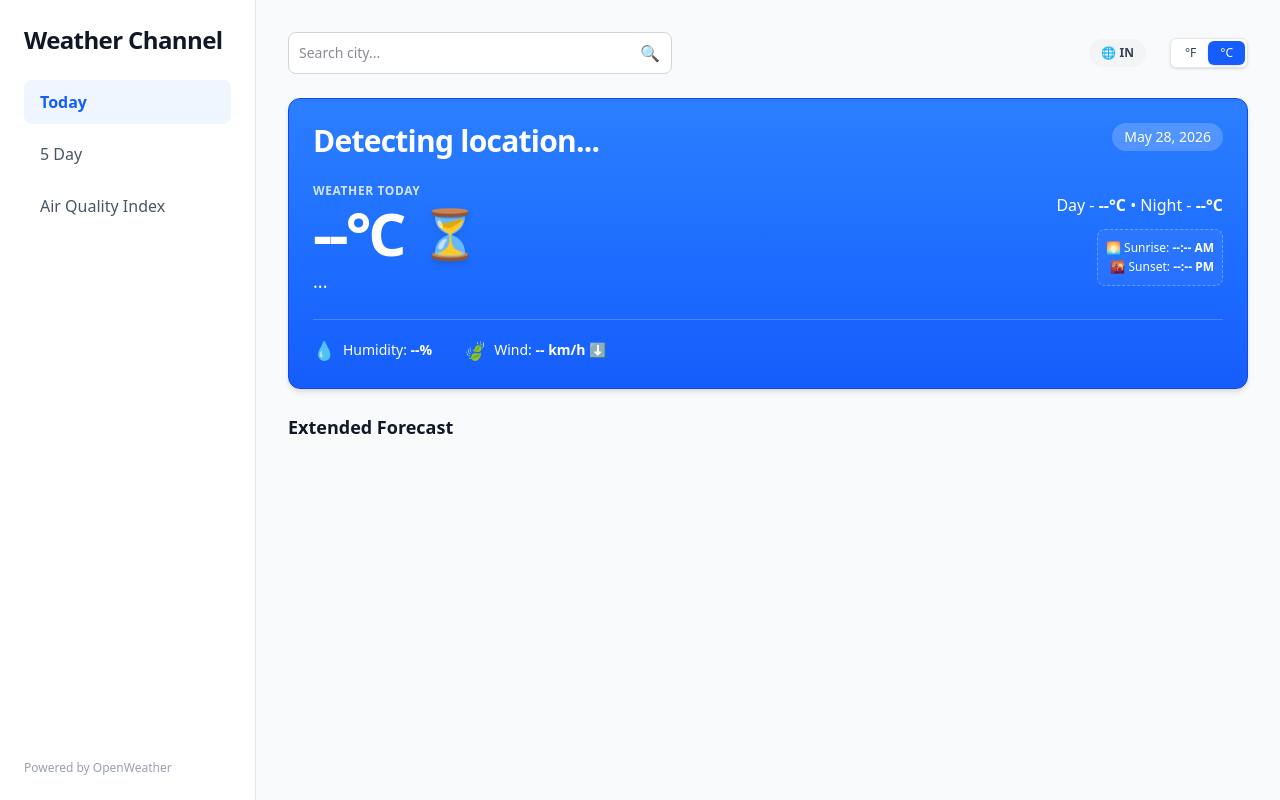
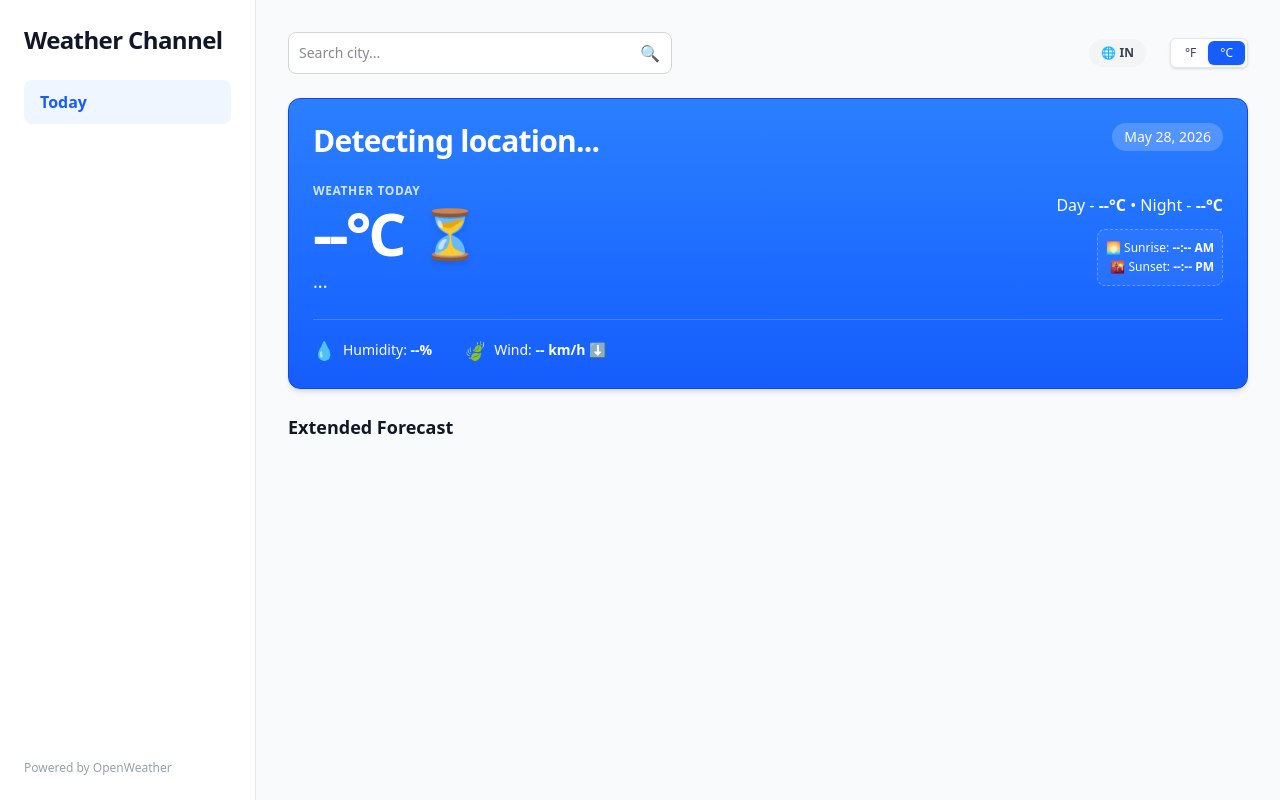
Before and after one commit to Shivank-Arya/project---weather-forecast-app, a website: page distribution/index.html in a window 1280 px wide. Drawn offline with Linux system fonts and the light colour scheme.

Commit message:
setting up for project submission

```diff
--- a/distribution/index.html
+++ b/distribution/index.html
@@ -43,14 +43,15 @@
                         class="flex items-center space-x-3 px-4 py-2.5 rounded-lg font-semibold bg-blue-50 text-blue-600 transition">
                         <span>Today</span>
                     </a>
-                    <a href="5day.html"
+                    <!-- To be added later -->
+                    <!-- <a href="5day.html"
                         class="flex items-center space-x-3 px-4 py-2.5 rounded-lg font-medium text-gray-600 hover:bg-gray-50 hover:text-gray-900 transition">
                         <span>5 Day</span>
                     </a>
                     <a href="aqi.html"
                         class="flex items-center space-x-3 px-4 py-2.5 rounded-lg font-medium text-gray-600 hover:bg-gray-50 hover:text-gray-900 transition">
                         <span>Air Quality Index</span>
-                    </a>
+                    </a> -->
                 </nav>
             </div>
 
```
